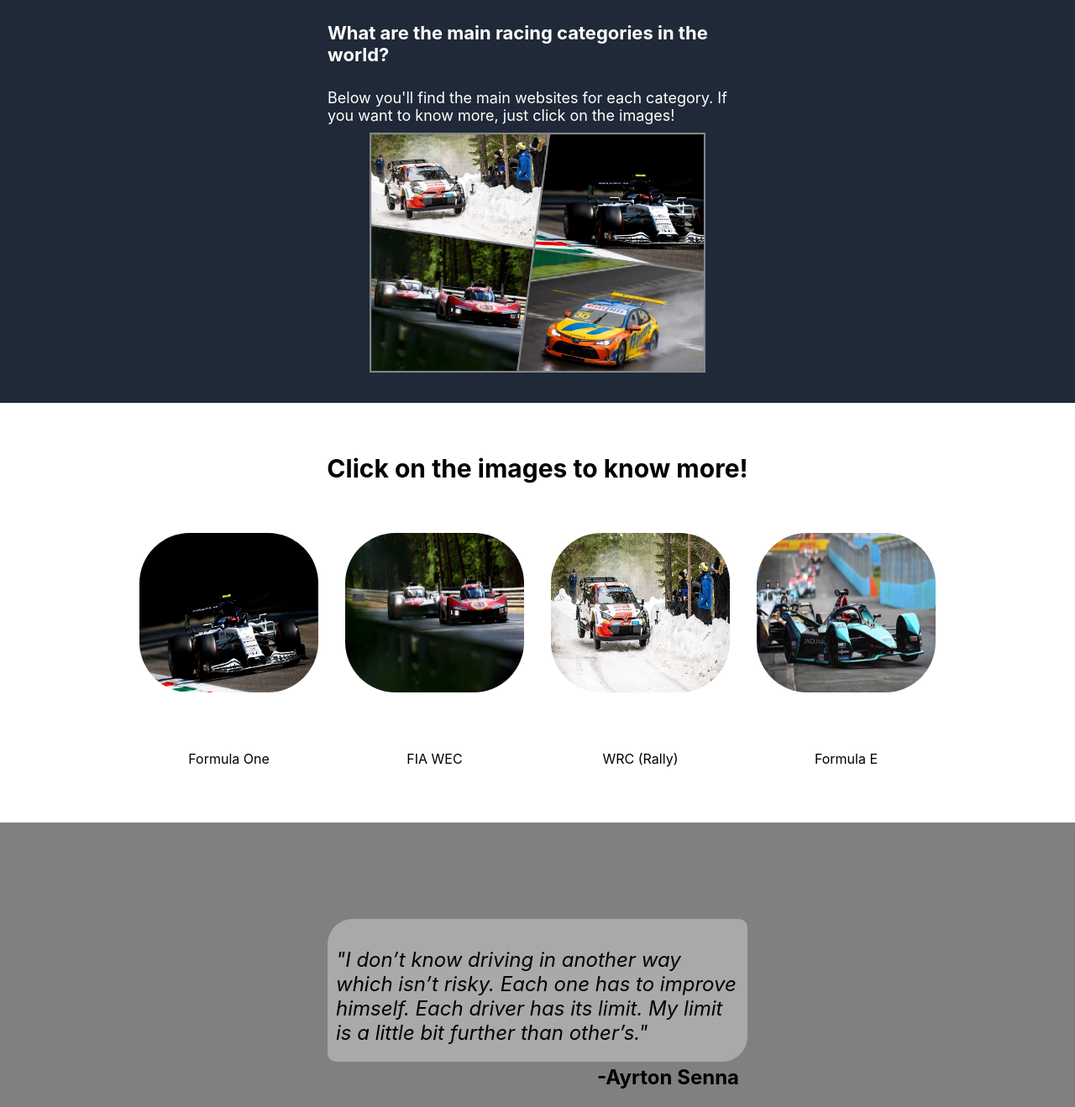
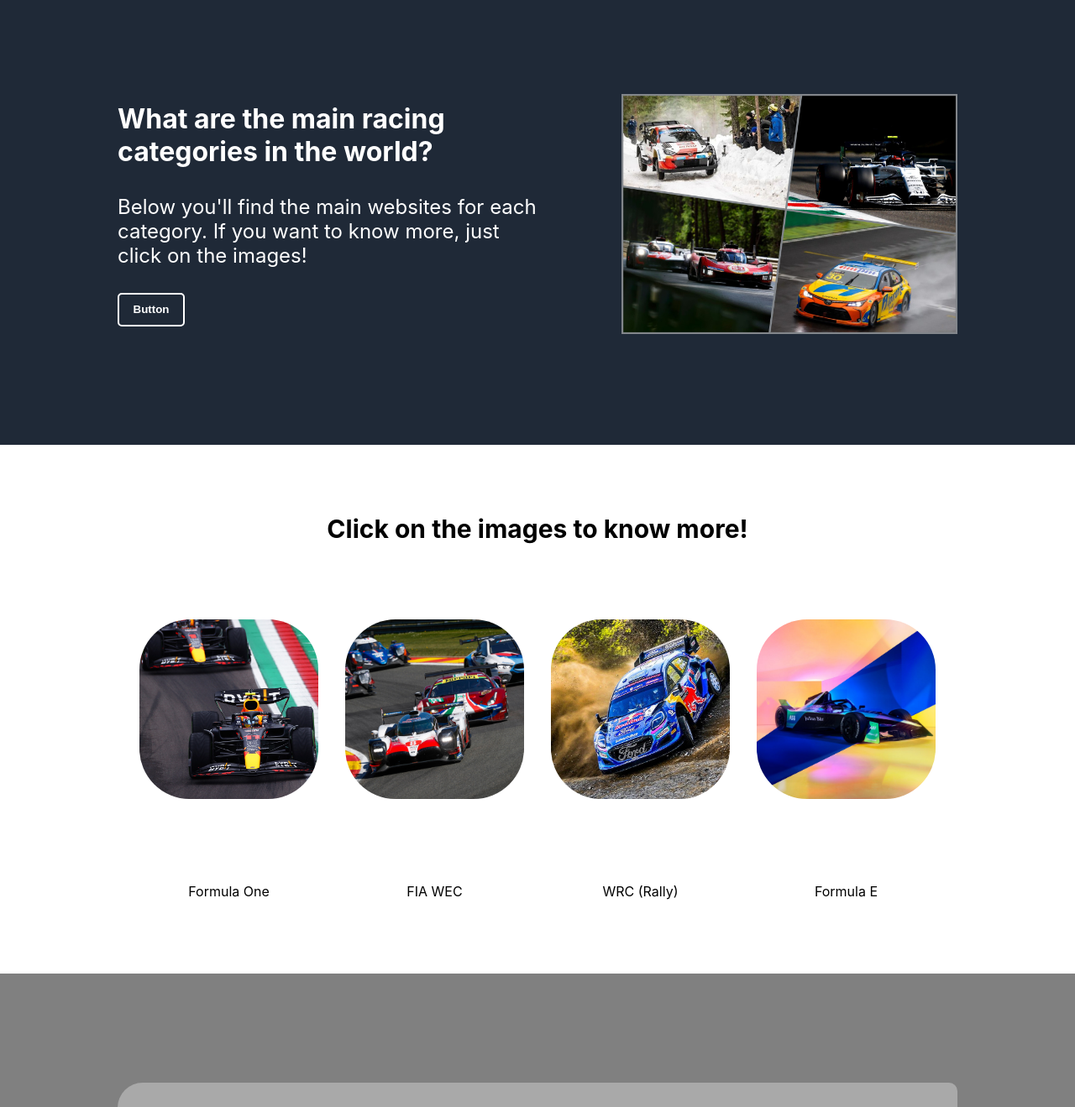
Before and after one commit to pedrohsgianoto/odin-lading-page, a plain HTML site: page index.html in a window 1280 px wide. Shown: the part 120-1439 px from the top of the page at 84% size. Drawn offline with Linux system fonts and the light colour scheme.

Commit message:
It is done. I'll be back here for improvements.

```diff
--- a/index.html
+++ b/index.html
@@ -22,6 +22,7 @@
 		  <div class="main-text-block">
 			<div class="main-title">What are the main racing categories in the world? </div>
 			<div class="main-text">Below you'll find the main websites for each category. If you want to know more, just click on the images!</div>
+			<button class="main-button">Button</button>
 		  </div>
             <!-- There was a <button(class="main-button")> here -->
               <img class="main-image" src="./images/main-img.png" alt="Main categories">
@@ -29,10 +30,10 @@
       <div class="card-block">
         <div id="cards-title">Click on the images to know more!</div>
 			<div class="cards">
-				<div class="card f1 card-f1"><a href="https://www.formula1.com/" target="_blank" rel="noreferrer" rel="nofollow" rel="noopener"><img class="card-img" src="./images/f1.jpg" alt="Main categories"></a></div>
-				<div class="card wec"><a href="https://www.fiawec.com/" target="_blank" rel="noreferrer" rel="nofollow" rel="noopener"><img class="card-img" src="./images/wec.jpg" alt="Main categories"></a></div>
-				<div class="card wrc"><a href="https://www.wrc.com/" target="_blank" rel="noreferrer" rel="nofollow" rel="noopener"><img class="card-img" src="./images/wrc.jpg" alt="Main categories"></a></div>
-				<div class="card fe"><a href="https://www.fiaformulae.com/" target="_blank" rel="noreferrer" rel="nofollow" rel="noopener"><img class="card-img " src="./images/formulae.jpg" alt="Main categories"></a></div>
+				<div class="card f1 card-f1"><a href="https://www.formula1.com/" target="_blank" rel="noreferrer" rel="nofollow" rel="noopener"><img class="card-img" src="./images/f1-card.jpg" alt="Main categories"></a></div>
+				<div class="card wec"><a href="https://www.fiawec.com/" target="_blank" rel="noreferrer" rel="nofollow" rel="noopener"><img class="card-img" src="./images/wec-card.jpg" alt="Main categories"></a></div>
+				<div class="card wrc"><a href="https://www.wrc.com/" target="_blank" rel="noreferrer" rel="nofollow" rel="noopener"><img class="card-img" src="./images/wrc-card.jpg" alt="Main categories"></a></div>
+				<div class="card fe"><a href="https://www.fiaformulae.com/" target="_blank" rel="noreferrer" rel="nofollow" rel="noopener"><img class="card-img " src="./images/formulae-card.jpg" alt="Main categories"></a></div>
 			</div>
 			<div class="cards-text">
 				<div class="text-f1 text"<p>Formula One</p></div>
@@ -43,8 +44,8 @@
       </div>
        <div class="quotes">
         <div class="thequote" id="categories"> <!--Not sure if this will be a container for all categories descriptions someday.-->
-			<p><em>"I don’t know driving in another way which isn’t risky. Each one has to improve himself. Each driver has its limit. My limit is a little bit further than other’s."</em></p>
-			<p class="name">-Ayrton Senna</p>
+			<p class="ayrtonquote"><em>"I don’t know driving in another way which isn’t risky. Each one has to improve himself. Each driver has its limit. My limit is a little bit further than other’s."</em></p>
+			<p class="ayrton">-Ayrton Senna</p>
         </div>
       </div>
       <div class="infoblock">
--- a/styles.css
+++ b/styles.css
@@ -38,6 +38,14 @@ body {
   font-weight: bold;
  }
 
+ a:hover {
+  background-color: white;
+  color: black;
+  border-radius: 10px;
+  list-style: none;
+  padding: 3px;
+}
+
  .links {
   font-size: 22px;
   list-style: none;
@@ -50,31 +58,50 @@ body {
 .main-block {
   color: white;
   background-color: #1F2937;
-  height: 500px;
+  height: 550px;
   display: flex;
   flex-wrap: wrap;
-  flex-direction: column;
-  justify-content: center;
+  flex-direction: row;
+  justify-content: space-between;
   align-items: center;
 
 }
 
+.main-text-block {
+  max-width: 600px;
+  display: flex;
+  flex-direction: column;
+  gap: 30px;
+}
+
+.main-button {
+  font-weight: bold;
+  height: 40px;
+  width: 80px;
+  border-style: solid;
+  border-radius: 5px;
+  border-color: white;
+  background-color: #1F2937;
+  color: white;
+}
+
+.main-button:hover{
+  font-weight: bold;
+  background-color: white;
+  color: black;
+  cursor: pointer;
+}
+
 .main-title {
   font-weight: bold;
-  font-size: 22px;
+  font-size: 32px;
   height: 80px;
   max-width: 500px;
 }
 
 .main-text {
+	font-size: 24px;
 	max-width: 500px;
-}
-
-.main-text-block {
-  font-size: 18px;
-  display: flex;
-  flex-direction: column;
-  padding: 10px;
 }
 
 /* Selectors below are here only in case i want to use them later
@@ -82,7 +109,7 @@ body {
 This image and the ones below might have some overflowing problems in small screens.*/
 .main-image {
   max-height: 400px;
-  width: 40%;
+  max-width: 40%;
 }
 
 /*Button on main block no longer exists
@@ -97,10 +124,9 @@ This image and the ones below might have some overflowing problems in small scre
 .card-block {
   background-color: white;
   color: gray;
-  height: 420px;
+  height: 550px;
   padding: 40px 140px 40px 140px;
   display: flex;
-  flex-direction: row;
   flex-wrap: wrap;
   justify-content: center;
   align-content: space-around;
@@ -119,7 +145,7 @@ This image and the ones below might have some overflowing problems in small scre
 	display: flex;
 	padding: 10px;
 	width: 100%;
-	justify-content: space-evenly;
+	justify-content: space-around;
 }
 
 
@@ -133,13 +159,13 @@ This image and the ones below might have some overflowing problems in small scre
 
 .card-img {
   width: 100%;
-  height: 190px;
+  max-height: 300px;
   border-radius: 60px;
 }
 
 .card :hover {
-	width: 105%;
-	height: 220px;
+	width: 100%;
+	max-height: 320px;
 }
 
 .text-f1,
@@ -156,21 +182,25 @@ This image and the ones below might have some overflowing problems in small scre
   background-color: gray;
   display: flex;
   align-items: center;
-  height: 400px;
+  height: 500px;
 }
 
 .thequote {
   background-color: #A9A9A9;
  border-radius: 30px 10px 30px 10px;
-  padding: 10px;
-  height: 150px;
-  margin: 0px 250px 0px 250px;
-  font-size: 24px;
+  padding: 20px;
+  height: 200px;
+  font-size: 28px;
 }
 
-.name {
+.ayrtonquote {
+  margin-left: 25px;
+}
+
+.ayrton {
   font-weight: bold;
   text-align: end;
+  margin-right: 30px;
 }
 
 .infoblock {
@@ -192,7 +222,8 @@ This image and the ones below might have some overflowing problems in small scre
 }
 
 .nameandbutton {
-  margin-right: 30px;
+  margin-right: 40px;
+  margin-left: 30px;
   display: flex;
   align-items: center;
   justify-content: space-between;
@@ -200,6 +231,7 @@ This image and the ones below might have some overflowing problems in small scre
 
 .damonquote {
 	font-size: 18px;
+	margin-left: 30px;
 }
 
 .damon {
```
Also changed, not shown: images/f1-card.jpg (added), images/formulae-card.jpg (added), images/godzilla-nice.png (added), images/wec-card.jpg (added), images/wrc-card.jpg (added).
